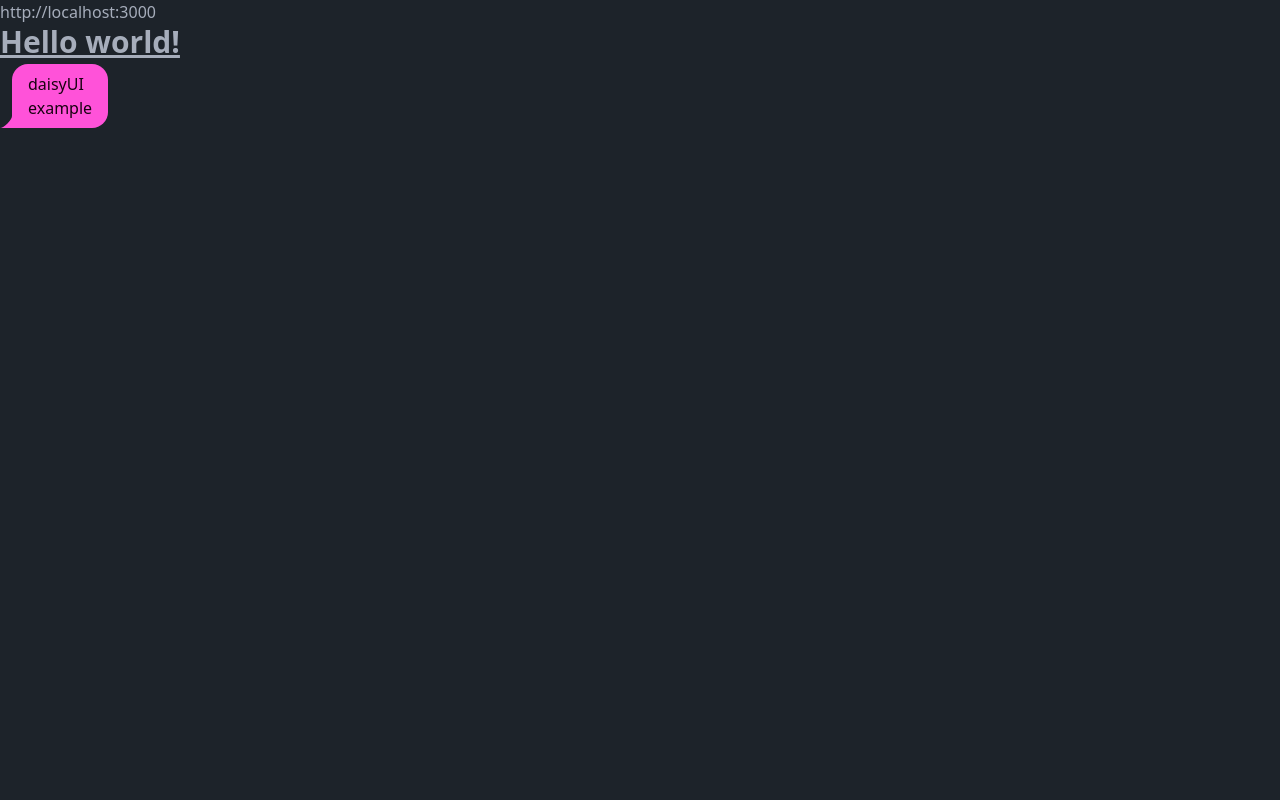
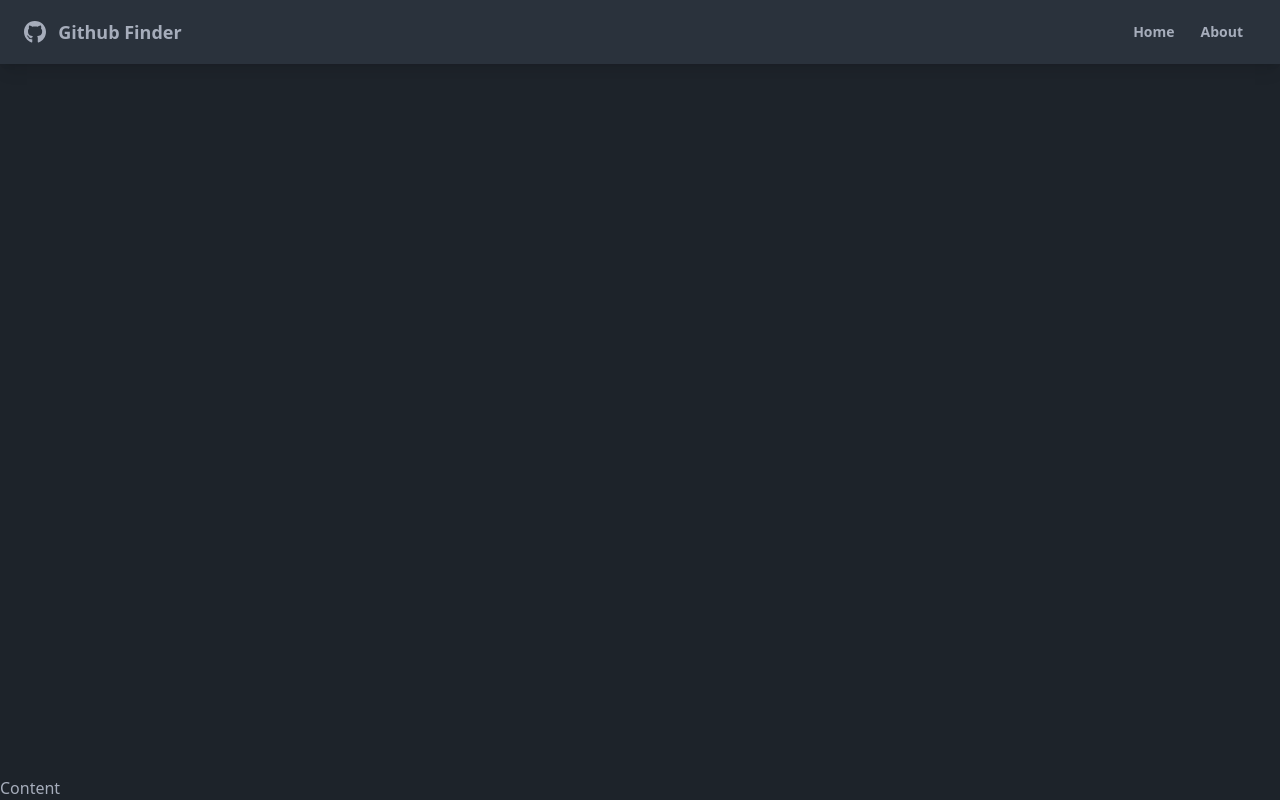
Before and after one commit to Florian-Cywinski/react-github-finder-project, a React (Vite) app: page / in a window 1280 px wide. Built offline with nearby package versions, Linux system fonts and the light colour scheme.

Commit message:
8 - GitHub Finder Project Start -> 3 - Navbar Component

```diff
--- a/index.html
+++ b/index.html
@@ -1,5 +1,5 @@
 <!doctype html>
-<html lang="en" data-theme="dark">
+<html lang="en">
   <head>
     <meta charset="UTF-8" />
     <link rel="icon" type="image/svg+xml" href="/vite.svg" />
--- a/package.json
+++ b/package.json
@@ -11,7 +11,9 @@
   },
   "dependencies": {
     "react": "^18.2.0",
-    "react-dom": "^18.2.0"
+    "react-dom": "^18.2.0",
+    "react-icons": "^5.2.1",
+    "react-router-dom": "^6.23.0"
   },
   "devDependencies": {
     "@types/react": "^18.2.66",
--- a/src/App.jsx
+++ b/src/App.jsx
@@ -1,18 +1,15 @@
-import { useState } from 'react'
-import Header from './components/Header'
+import { BrowserRouter as Router, Route } from 'react-router-dom'
+import Navbar from './components/layout/Navbar'
 
 function App() {
-  const [count, setCount] = useState(0)
-
   return (
-    <>
-      <Header />
-      <h1 className="text-3xl font-bold underline">Hello world!</h1>
-      <div className="chat chat-start">
-        <div className="chat-bubble chat-bubble-secondary">daisyUI <br/>example</div>
+    <Router>
+      <div className="flex flex-col justify-between h-screen">
+        <Navbar />
+        <main>Content</main>
       </div>
 
-    </>
+    </Router>
   )
 }
 
--- /dev/null
+++ b/src/components/layout/Navbar.jsx
@@ -0,0 +1,34 @@
+import { FaGithub } from 'react-icons/fa'
+import { Link } from 'react-router-dom'
+import PropTypes from 'prop-types'
+
+function Navbar({ title }) {
+    return (
+      <nav className='navbar mb-12 shadow-lg bg-neutral text-neutral-content'>  {/* navbar is a class from daisyUI */}
+        <div className='container mx-auto'> {/* To don't have the Navbar until the left / right end */}
+          {/* Left side */}
+          <div className='flex-none px-2 mx-2'> {/* flex-none to prevent a flex item from growing or shrinking */}
+            <FaGithub className='inline pr-2 text-3xl' />   {/* import { FaGithub } from 'react-icons/fa' */}
+            <Link to='/' className='text-lg font-bold align-middle'>{title}</Link>  {/* Github Finder (text) */}
+          </div>
+          {/* Right side */}
+          <div className='flex-1 px-2 mx-2'>
+            <div className='flex justify-end'>
+              <Link to='/' className='btn btn-ghost btn-sm rounded-btn'>Home</Link> {/* import { Link } from 'react-router-dom' */}
+              <Link to='/about' className='btn btn-ghost btn-sm rounded-btn'>About</Link>   {/* btn is a class from daisyUI (https://daisyui.com/components/button/) */}
+            </div>
+          </div>
+        </div>
+      </nav>
+    )
+}
+
+Navbar.defaultProps = {
+    title: 'Github Finder',
+  }
+
+Navbar.propTypes = {
+title: PropTypes.string,
+}
+
+export default Navbar
--- a/tailwind.config.js
+++ b/tailwind.config.js
@@ -10,4 +10,7 @@ export default {
   plugins: [
     require('daisyui'),
   ],
+  daisyui: {
+    themes: ["dark"],
+    },
 }
```
Also changed, not shown: 2 other files (tests, documents, lock files or other folders).
